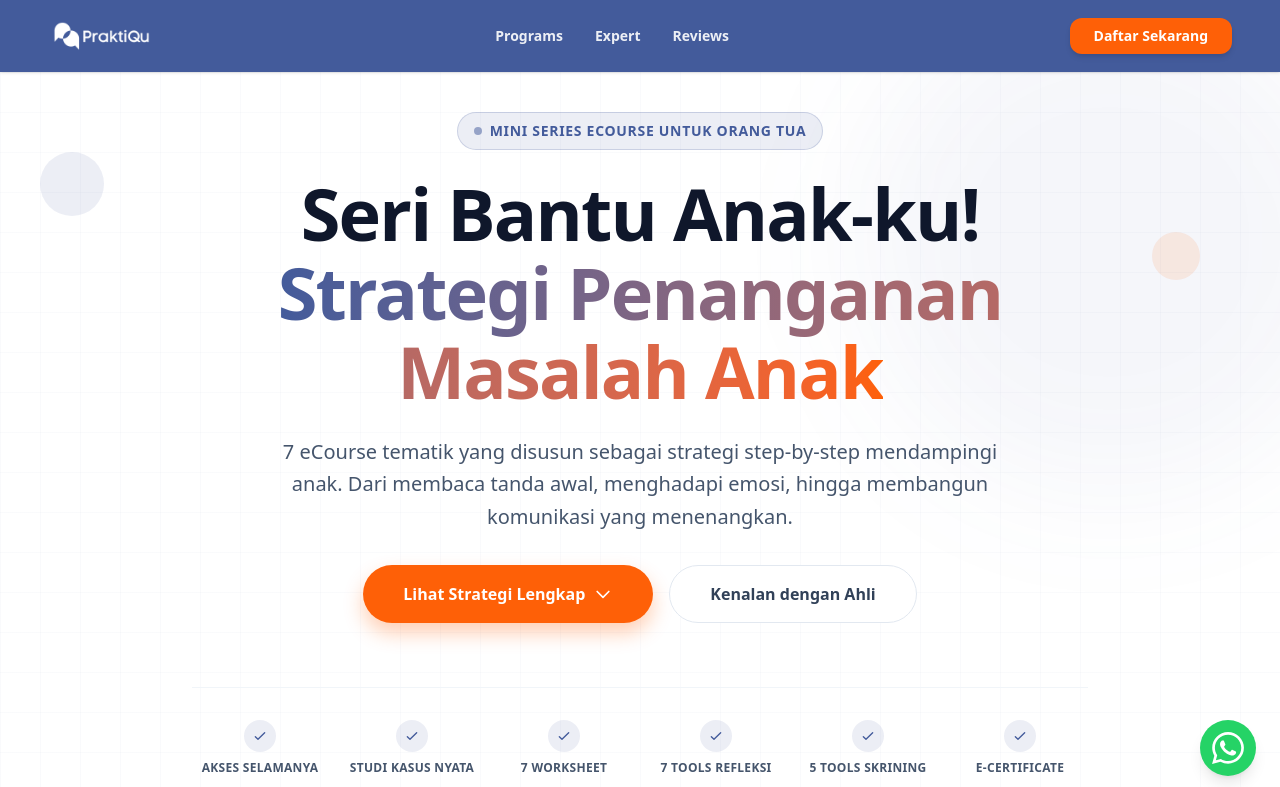
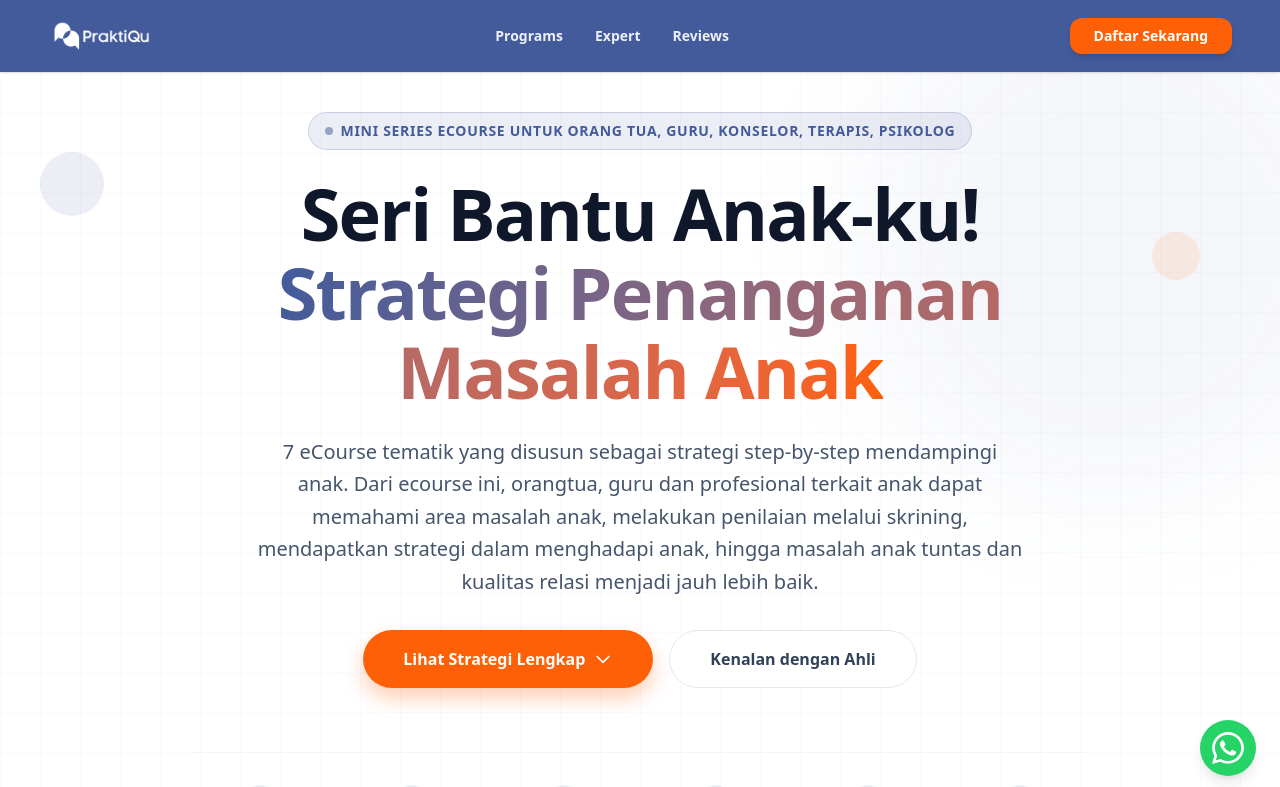
Before and after one commit to websitepraktiqu/marketing, a Next.js app: page /seri-bantu-anakku in a window 1280 px wide. Shown: the top 787 px of the page. Built offline with nearby package versions, Linux system fonts and the light colour scheme.

Commit message:
feat: Implement new marketing page for "Seri Bantu Anakku" including hero, roadmap, features, testimonials, and FAQ sections.

```diff
--- a/app/seri-bantu-anakku/page.tsx
+++ b/app/seri-bantu-anakku/page.tsx
@@ -311,7 +311,7 @@ export default function SeriBantuAnakku() {
                         <div className={`space-y-6 mb-16 ${isVisible ? 'animate-fade-in-up' : 'opacity-0'}`}>
                             <div className="inline-flex items-center gap-2 px-4 py-2 rounded-full bg-[#435b9b]/10 border border-[#435b9b]/20 text-[#435b9b] text-sm font-bold uppercase tracking-wider">
                                 <span className="w-2 h-2 rounded-full bg-[#435b9b] animate-pulse"></span>
-                                Mini Series eCourse untuk Orang Tua
+                                Mini Series eCourse untuk Orang Tua, Guru, Konselor, Terapis, Psikolog
                             </div>
 
                             <h1 className="text-4xl md:text-5xl lg:text-7xl font-extrabold text-slate-900 leading-[1.1] tracking-tight">
@@ -322,7 +322,7 @@ export default function SeriBantuAnakku() {
                             </h1>
 
                             <p className="text-xl text-slate-600 leading-relaxed max-w-3xl mx-auto font-medium">
-                                7 eCourse tematik yang disusun sebagai strategi step-by-step mendampingi anak. Dari membaca tanda awal, menghadapi emosi, hingga membangun komunikasi yang menenangkan.
+                                7 eCourse tematik yang disusun sebagai strategi step-by-step mendampingi anak. Dari ecourse ini, orangtua, guru dan profesional terkait anak dapat memahami area masalah anak, melakukan penilaian melalui skrining, mendapatkan strategi dalam menghadapi anak, hingga masalah anak tuntas dan kualitas relasi menjadi jauh lebih baik.
                             </p>
 
                             <div className="flex flex-wrap justify-center gap-4 mt-8">
@@ -347,9 +347,9 @@ export default function SeriBantuAnakku() {
                         {/* Benefits Strip */}
                         <div className={`grid grid-cols-2 md:grid-cols-3 lg:grid-cols-6 gap-4 text-left border-y border-slate-100 py-8 mb-16 ${isVisible ? 'animate-fade-in-up' : 'opacity-0'}`} style={{ animationDelay: '0.2s' }}>
                             {[
-                                "Akses Selamanya",
+                                "Akses 6 Bulan",
                                 "Studi Kasus Nyata",
-                                "7 Worksheet",
+                                "7 Worksheet Latihan Praktis",
                                 "7 Tools Refleksi",
                                 "5 Tools Skrining",
                                 "E-Certificate"
@@ -519,7 +519,7 @@ export default function SeriBantuAnakku() {
                     <div className="max-w-5xl mx-auto relative z-10">
                         <div className="text-center mb-12">
                             <h2 className="text-3xl md:text-4xl font-extrabold text-slate-900 mb-4">
-                                Kenapa Mini Series Ini <span className="text-[#fe6007]">Dibutuhkan</span> Orang Tua?
+                                Kenapa Mini Series Ini Dibutuhkan <span className="text-[#fe6007]">Orangtua & Profesional Bidang Anak</span>
                             </h2>
                         </div>
 
@@ -539,6 +539,21 @@ export default function SeriBantuAnakku() {
                                     title: "Fleksibel & Tidak Menghakimi",
                                     desc: "Tidak memaksakan satu gaya pengasuhan, tapi membantu orang tua lebih sadar dalam memilih respon.",
                                     iconPath: "M4.318 6.318a4.5 4.5 0 000 6.364L12 20.364l7.682-7.682a4.5 4.5 0 00-6.364-6.364L12 7.636l-1.318-1.318a4.5 4.5 0 00-6.364 0z"
+                                },
+                                {
+                                    title: "Berbasis Prinsip Ilmiah",
+                                    desc: "Berdasarkan pada prinsip ilmiah dari tahapan tumbuh kembang anak",
+                                    iconPath: "M12 6.253v13m0-13C10.832 5.477 9.246 5 7.5 5S4.168 5.477 3 6.253v13C4.168 18.477 5.754 18 7.5 18s3.332.477 4.5 1.253m0-13C13.168 5.477 14.754 5 16.5 5c1.747 0 3.332.477 4.5 1.253v13C19.832 18.477 18.247 18 16.5 18c-1.746 0-3.332.477-4.5 1.253"
+                                },
+                                {
+                                    title: "Kontekstual Indonesia",
+                                    desc: "Sesuai dengan nilai & budaya Indonesia, menyediakan berbagai sudut pandang (anak, orangtua, profesional)",
+                                    iconPath: "M17 20h5v-2a3 3 0 00-5.356-1.857M17 20H7m10 0v-2c0-.656-.126-1.283-.356-1.857M7 20H2v-2a3 3 0 015.356-1.857M7 20v-2c0-.656.126-1.283.356-1.857m0 0a5.002 5.002 0 019.288 0M15 7a3 3 0 11-6 0 3 3 0 016 0zm6 3a2 2 0 11-4 0 2 2 0 014 0zM7 10a2 2 0 11-4 0 2 2 0 014 0z"
+                                },
+                                {
+                                    title: "Praktis & Lengkap",
+                                    desc: "Mudah dipelajari keluarga, dilengkapi alat bantu yang lengkap",
+                                    iconPath: "M9 5H7a2 2 0 00-2 2v12a2 2 0 002 2h10a2 2 0 002-2V7a2 2 0 00-2-2h-2M9 5a2 2 0 002 2h2a2 2 0 002-2M9 5a2 2 0 012-2h2a2 2 0 012 2m-3 7h3m-3 4h3m-6-4h.01M9 16h.01"
                                 }
                             ].map((item, idx) => (
                                 <div
```
